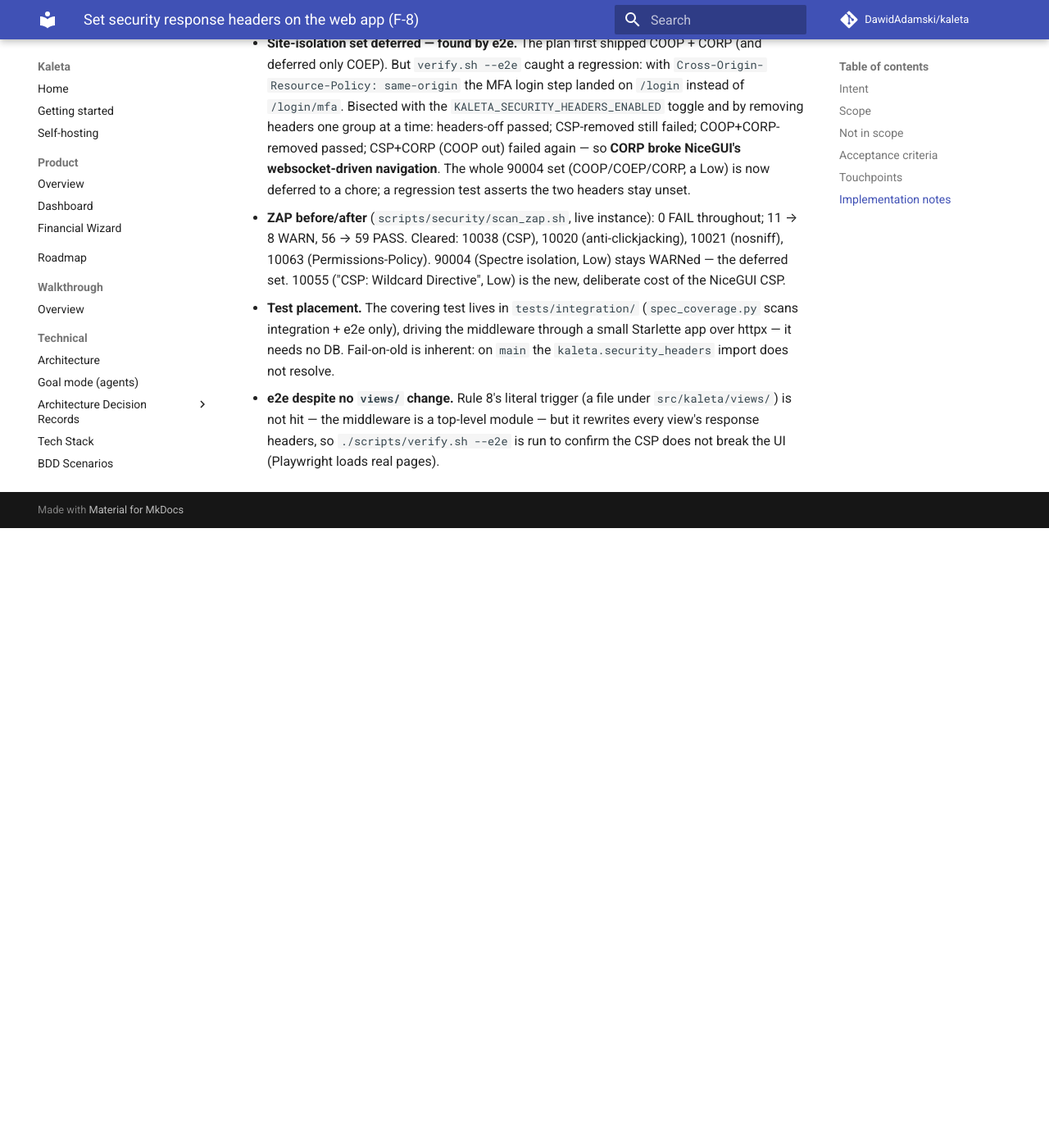
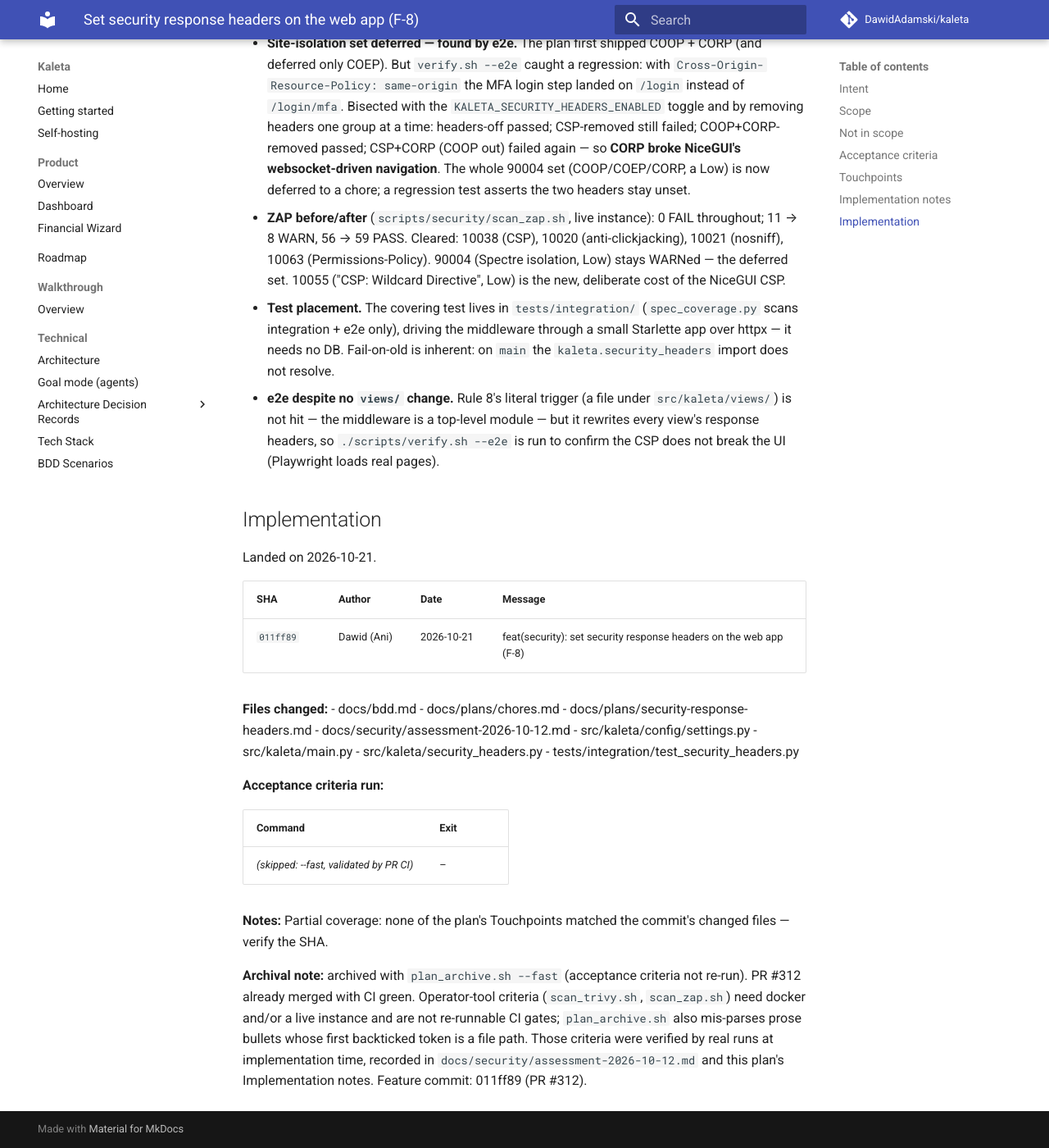
Before and after one commit to DawidAdamski/kaleta, an MkDocs documentation site: the page built from docs/plans/archive/security-response-headers.md, in a window 1280 px wide and 1400 px high, scrolled down 2826 px. Shown: the whole window at 82% size. Built offline with MkDocs 1.6.1 and Material for MkDocs 9.7.7, drawn with Linux system fonts in a browser that asks for light colours; comment, search, counter and statistics services are not loaded; before the commit the page ends 3470 px from its top, so only the background shows below that.

Commit message:
chore(plans): archive security-response-headers (PR #312)
Co-Authored-By: Claude Sonnet 5.5 <noreply@anthropic.com>

```diff
--- a/docs/plans/security-response-headers.md
+++ b/docs/plans/archive/security-response-headers.md
@@ -3,8 +3,9 @@ plan_id: security-response-headers
 title: Set security response headers on the web app (F-8)
 area: security (http hardening)
 effort: small
-status: in-progress
-roadmap_ref: ../roadmap.md
+status: archived
+archived_at: 2026-10-21
+roadmap_ref: ../../roadmap.md
 ---
 
 # Set security response headers on the web app (F-8)
@@ -132,3 +133,31 @@ middleware that stamps a sensible, NiceGUI-safe set on every web response.
   `src/kaleta/views/`) is not hit — the middleware is a top-level module — but
   it rewrites every view's response headers, so `./scripts/verify.sh --e2e` is
   run to confirm the CSP does not break the UI (Playwright loads real pages).
+
+## Implementation
+
+Landed on 2026-10-21.
+
+| SHA | Author | Date | Message |
+|---|---|---|---|
+| `011ff89` | Dawid (Ani) | 2026-10-21 | feat(security): set security response headers on the web app (F-8) |
+
+**Files changed:**
+- docs/bdd.md
+- docs/plans/chores.md
+- docs/plans/security-response-headers.md
+- docs/security/assessment-2026-10-12.md
+- src/kaleta/config/settings.py
+- src/kaleta/main.py
+- src/kaleta/security_headers.py
+- tests/integration/test_security_headers.py
+
+**Acceptance criteria run:**
+
+| Command | Exit |
+|---|---|
+| _(skipped: --fast, validated by PR CI)_ | – |
+
+**Notes:** Partial coverage: none of the plan's Touchpoints matched the commit's changed files — verify the SHA.
+
+**Archival note:** archived with `plan_archive.sh --fast` (acceptance criteria not re-run). PR #312 already merged with CI green. Operator-tool criteria (`scan_trivy.sh`, `scan_zap.sh`) need docker and/or a live instance and are not re-runnable CI gates; `plan_archive.sh` also mis-parses prose bullets whose first backticked token is a file path. Those criteria were verified by real runs at implementation time, recorded in `docs/security/assessment-2026-10-12.md` and this plan's Implementation notes. Feature commit: 011ff89 (PR #312).
```
